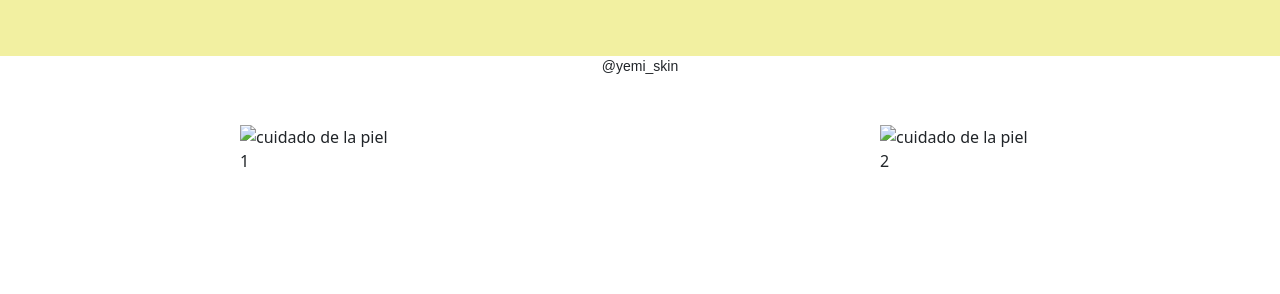
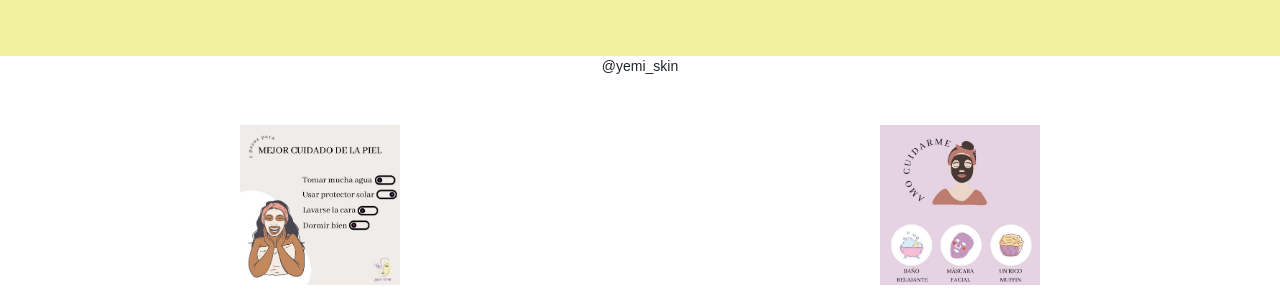
Before and after one commit to Kevin-Coronel/Yemi-Skin, a website: page index.html in a window 1280 px wide. Shown: the part 2160-2454 px from the top of the page. Drawn offline with nearby package versions, Linux system fonts and the light colour scheme; files that its build step writes are made by us from their sources; the site is published under a folder, as on GitHub Pages, so addresses that start at the root find nothing; files whose address does not match are found by name.

Commit message:
Solucione problema con las imagenes de seguinos en instragram

```diff
--- a/index.html
+++ b/index.html
@@ -172,9 +172,9 @@
           <p class="ig">@yemi_skin</p>
 
           <div class="cuidado">
-              <div class="imgD"><img src="/imagenes/cuidado3.jpg" alt="cuidado de la piel 3"></div>
-              <img class="imgs" src="/imagenes/cuidado1.jpg" alt="cuidado de la piel 1">
-              <img class="imgs" src="/imagenes/cuidado2.jpg" alt="cuidado de la piel 2">
+              <div class="imgD"><img src="imagenes/cuidado3.jpg" alt="cuidado de la piel 3"></div>
+              <img class="imgs" src="imagenes/cuidado1.jpg" alt="cuidado de la piel 1">
+              <img class="imgs" src="imagenes/cuidado2.jpg" alt="cuidado de la piel 2">
           </div>
         </div>
       </div>
```
